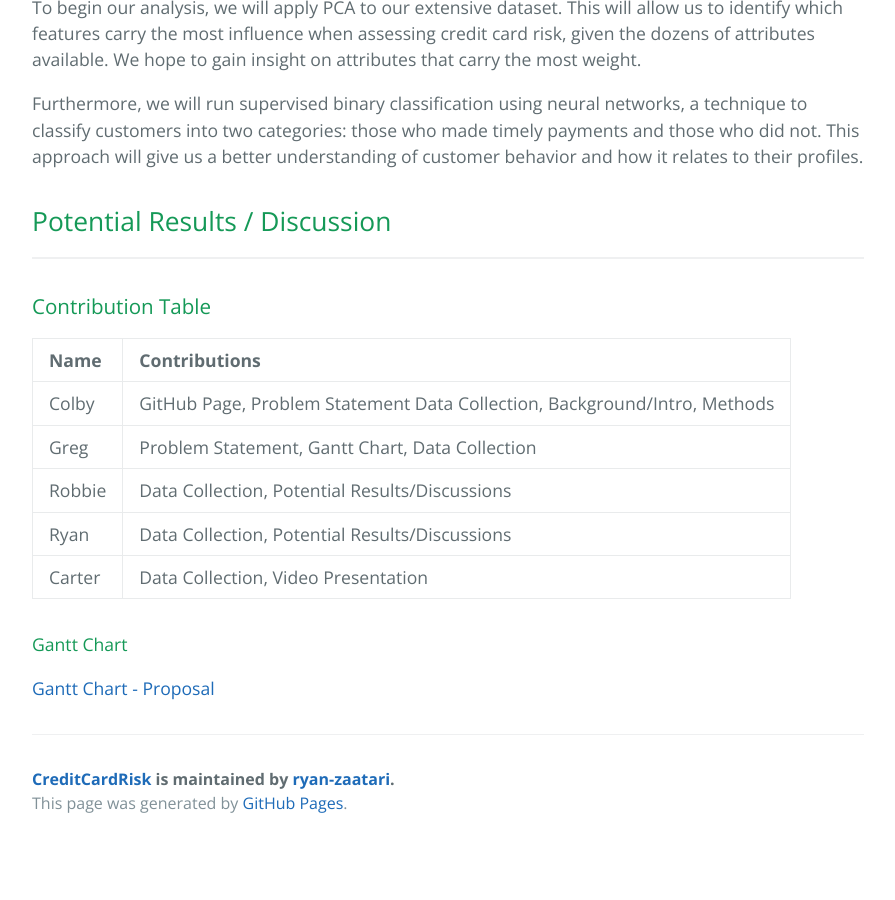
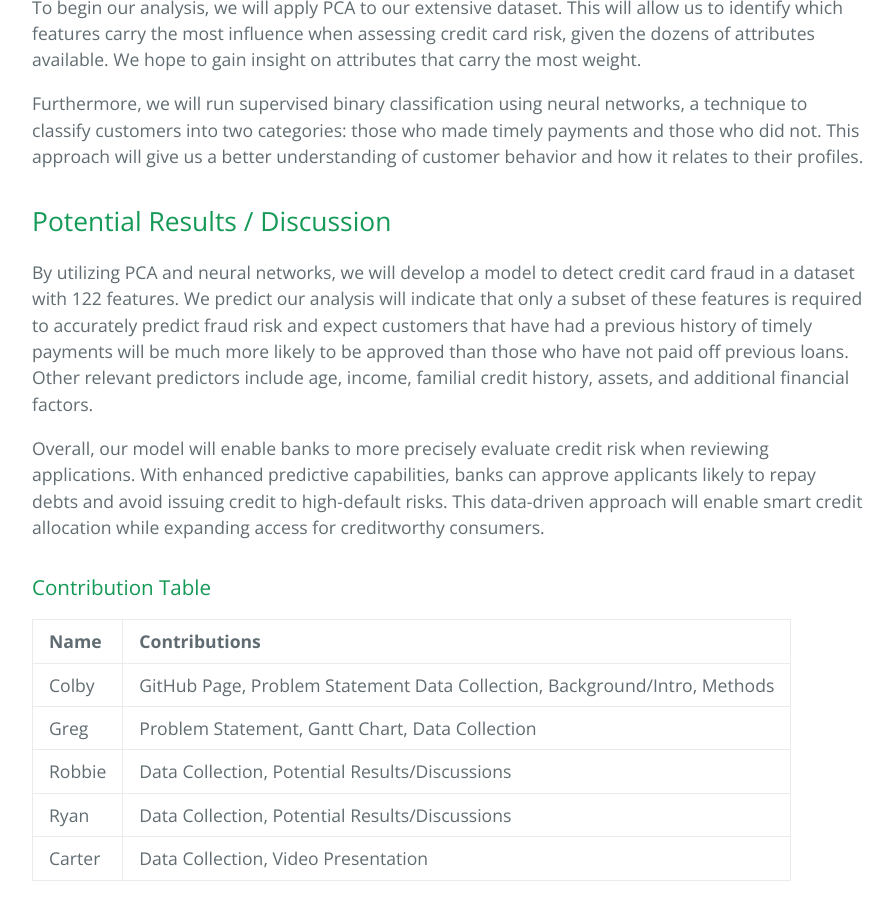
Before and after one commit to ryan-zaatari/CreditCardRisk, a Jekyll site: the page built from index.md, in a window 1280 px wide and 900 px high, scrolled down 1070 px. Shown: the whole window, without its empty margins (192-1087 px from the left). Built offline with Jekyll 4.4.1, drawn with Linux system fonts in a browser that asks for light colours; before the commit the page ends 1917 px from its top, so only the background shows below that.

Commit message:
Update index.md
added potential results and discussion

```diff
--- a/index.md
+++ b/index.md
@@ -22,7 +22,9 @@ Furthermore, we will run supervised binary classification using neural networks,
 
 ## Potential Results / Discussion
 
-* * *
+By utilizing PCA and neural networks, we will develop a model to detect credit card fraud in a dataset with 122 features. We predict our analysis will indicate that only a subset of these features is required to accurately predict fraud risk and expect customers that have had a previous history of timely payments will be much more likely to be approved than those who have not paid off previous loans. Other relevant predictors include age, income, familial credit history, assets, and additional financial factors.
+
+Overall, our model will enable banks to more precisely evaluate credit risk when reviewing applications. With enhanced predictive capabilities, banks can approve applicants likely to repay debts and avoid issuing credit to high-default risks. This data-driven approach will enable smart credit allocation while expanding access for creditworthy consumers.
 
 ### Contribution Table
 
```
